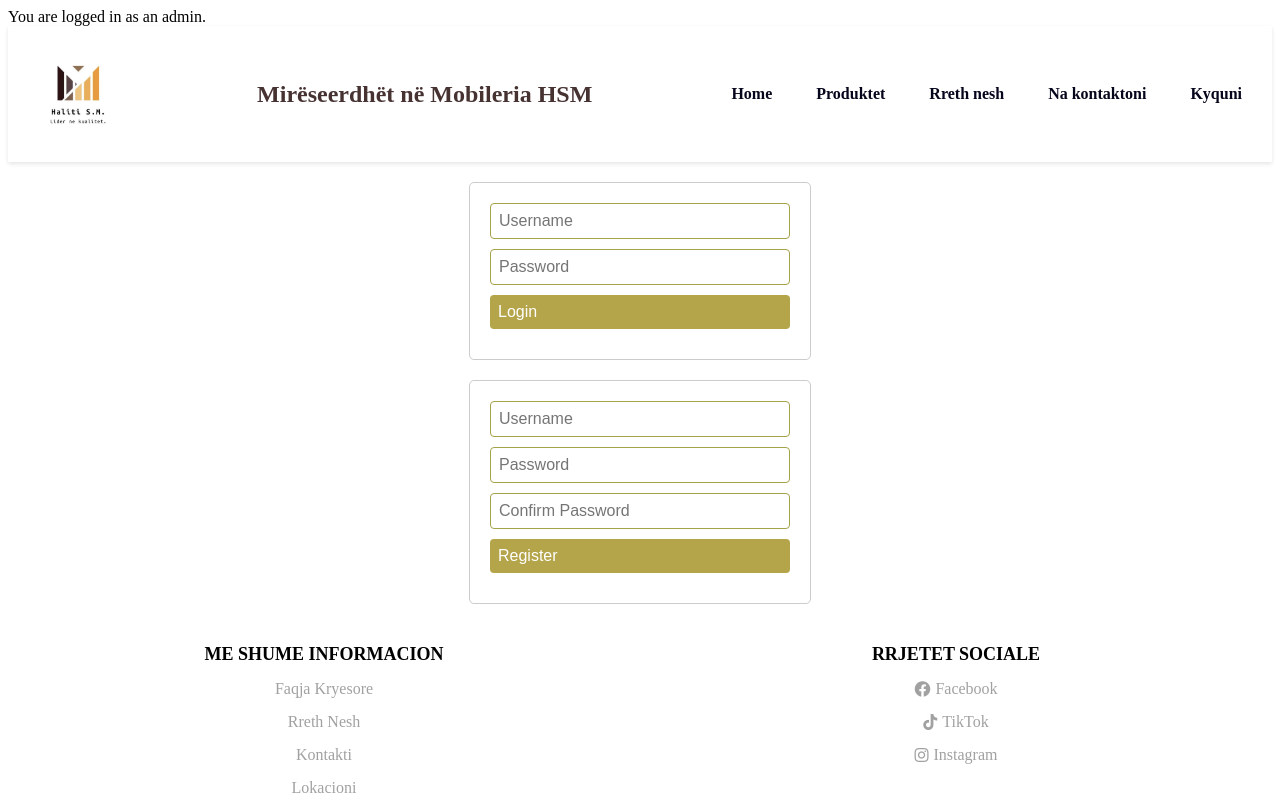
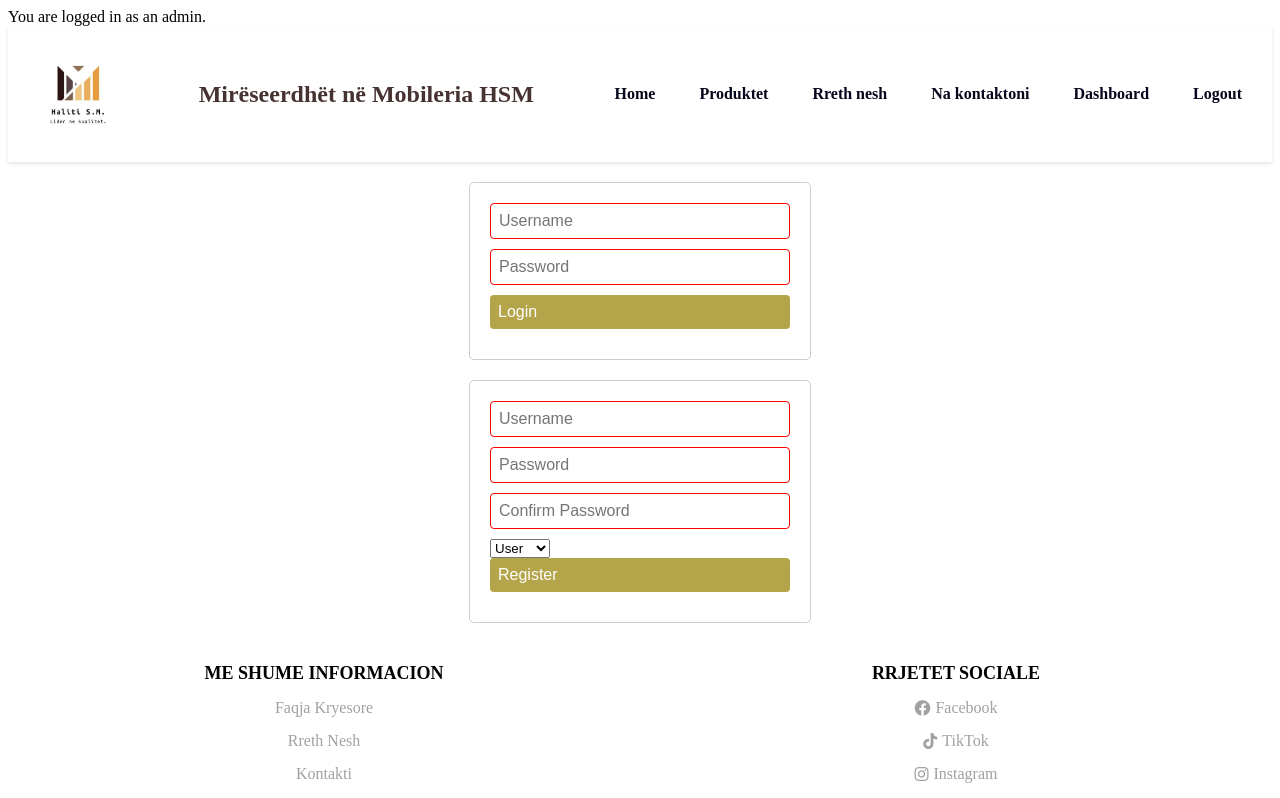
Before and after one commit to etnapireva/Furniture-Website, a PHP site: page /login.php in a window 1280 px wide. Shown: the top 798 px of the page. Run offline with PHP 8.4, Linux system fonts and the light colour scheme; the visitor is signed in with stand-in values (Sample User, id 1).

Commit message:
Roli admin/user

```diff
--- a/header.php
+++ b/header.php
@@ -16,7 +16,20 @@
             <a href="produktet.php">Produktet</a>
             <a href="rrethnesh1.php">Rreth nesh</a>
             <a href="kontakti.php">Na kontaktoni</a>
-            <a href="login.php">Kyquni</a>
+            <?php
+            if (isset($_SESSION['role']) && $_SESSION['role'] === 'admin') {
+                echo '<a href="dashboard.php">Dashboard</a>';
+            }
+            ?>
+
+            <?php
+            // e shikon a eshte i kyqur
+            if (isset($_SESSION['role'])) {
+                echo '<a href="logout.php">Logout</a>';
+            } else {
+              echo '<a href="login.php">Kyquni</a>';
+          }
+            ?>
         </div>
     </nav>
 </header>
--- a/login.php
+++ b/login.php
@@ -32,7 +32,11 @@ class User {
             echo "Passwords do not match.";
         } else {
             $hashedPassword = password_hash($password, PASSWORD_DEFAULT);
-            $sql = "INSERT INTO users (username, password) VALUES ('$username', '$hashedPassword')";
+
+
+            $role = 'user';
+
+            $sql = "INSERT INTO users (username, password, role) VALUES ('$username', '$hashedPassword', '$role')";
 
             if ($this->db->conn->query($sql)) {
                 echo "<p>Registration successful! Now you can log in.</p>";
@@ -40,12 +44,8 @@ class User {
                 echo "Error: " . $sql . "<br>" . $this->db->conn->error;
             }
         }
+    }
 
-        $hashedPassword = password_hash($password, PASSWORD_DEFAULT);
-        $role = "user";
-
-     $sql = "INSERT INTO users (username, password, role) VALUES ('$username', '$hashedPassword', '$role')";
-    }
 
 
     public function loginUser($username, $password) {
@@ -56,19 +56,30 @@ class User {
             $user = $result->fetch_assoc();
 
             if (password_verify($password, $user['password'])) {
+                if ($user['role'] === 'admin') {
 
-                $_SESSION['role'] = $user['role'];
+                    $_SESSION['role'] = 'admin';
+
+
+                    header("Location: dashboard.php");
+                    exit();
+                } else {
+
+                    $_SESSION['role'] = 'user';
+                }
+
                 header("Location: main.php");
                 exit();
             } else {
                 echo "Incorrect password.";
             }
+        }
     }
-}
+
+
 
 
 }
-
 
 
 $database = new Database();
@@ -76,6 +87,9 @@ $database = new Database();
 $database = new Database();
 
 $user = new User($database);
+
+
+
 
 
 
@@ -87,6 +101,8 @@ if ($_SERVER["REQUEST_METHOD"] == "POST" && isset($_POST["registerUsername"]) &&
 if ($_SERVER["REQUEST_METHOD"] == "POST" && isset($_POST["loginUsername"]) && isset($_POST["loginPassword"])) {
     $user->loginUser($_POST["loginUsername"], $_POST["loginPassword"]);
 }
+
+
 
 
 ?>
@@ -158,17 +174,30 @@ if ($_SERVER["REQUEST_METHOD"] == "POST" && isset($_POST["loginUsername"]) && is
 
     <div class="login-container">
         <form id="loginForm" method="post">
-            <input type="text" name="loginUsername" id="loginUsername" placeholder="Username">
-            <input type="password" name="loginPassword" id="loginPassword" placeholder="Password">
+            <input type="text" name="loginUsername" id="loginUsername" placeholder="Username" required>
+            <input type="password" name="loginPassword" id="loginPassword" placeholder="Password" required>
             <button type="submit">Login</button>
         </form>
     </div>
 
     <div class="registration-container">
         <form id="registrationForm" method="post">
-            <input type="text" name="registerUsername" id="registerUsername" placeholder="Username">
-            <input type="password" name="registerPassword" id="registerPassword" placeholder="Password">
-            <input type="password" name="confirmPassword" id="confirmPassword" placeholder="Confirm Password">
+            <input type="text" name="registerUsername" id="registerUsername" placeholder="Username" required>
+            <input type="password" name="registerPassword" id="registerPassword" placeholder="Password" required>
+            <input type="password" name="confirmPassword" id="confirmPassword" placeholder="Confirm Password" required>
+            <?php
+
+        if (isset($_SESSION['role']) && $_SESSION['role'] === 'admin') {
+
+            echo '<select name="role" id="role">
+                    <option value="user">User</option>
+                    <option value="admin">Admin</option>
+                  </select>';
+        } else {
+
+            echo '<input type="hidden" name="role" value="user">';
+        }
+        ?>
             <button type="submit">Register</button>
         </form>
     </div>
--- a/main.php
+++ b/main.php
@@ -15,7 +15,7 @@
         <div class="mainpage">
             <h1>Mobileria Haliti</h1>
             <p>Lider ne kualitet.</p>
-            <div><a class="butoni" href="produktet.html">BLEJ KETU<a\></a></div>
+            <div><a class="butoni" href="produktet.php">BLEJ KETU<a\></a></div>
         </div>
 
         <div class="about-us">
```
Also changed, not shown: logout.php (added, +12 -0 lines).
